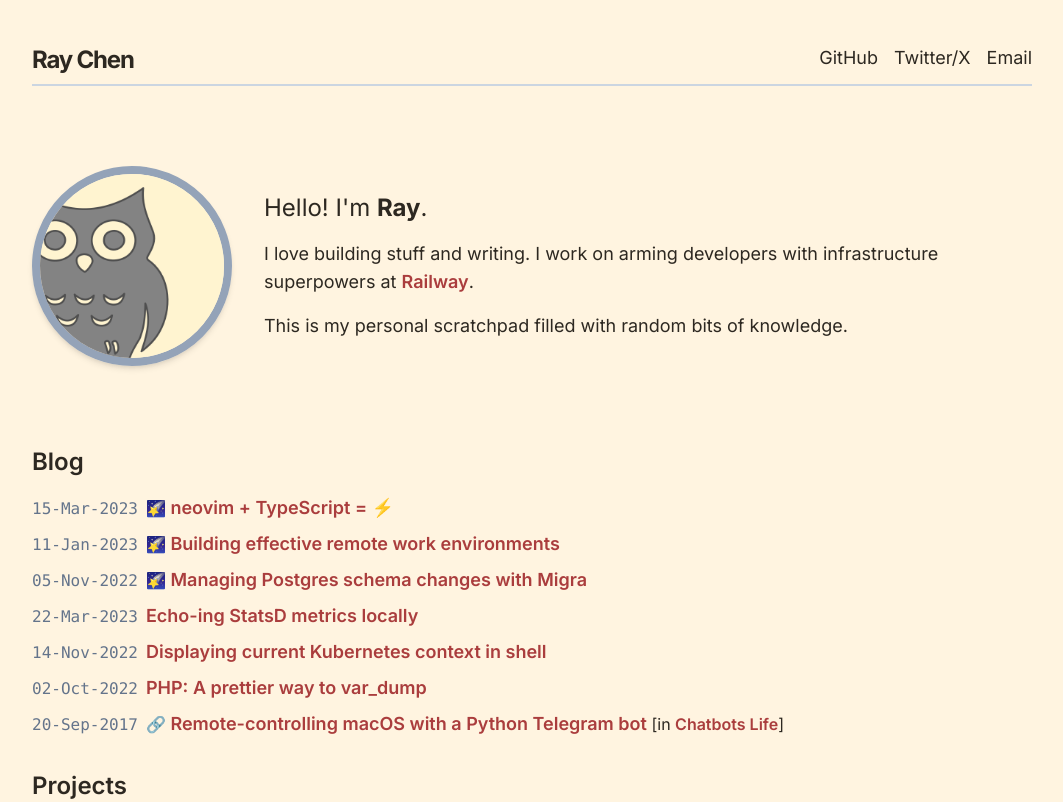
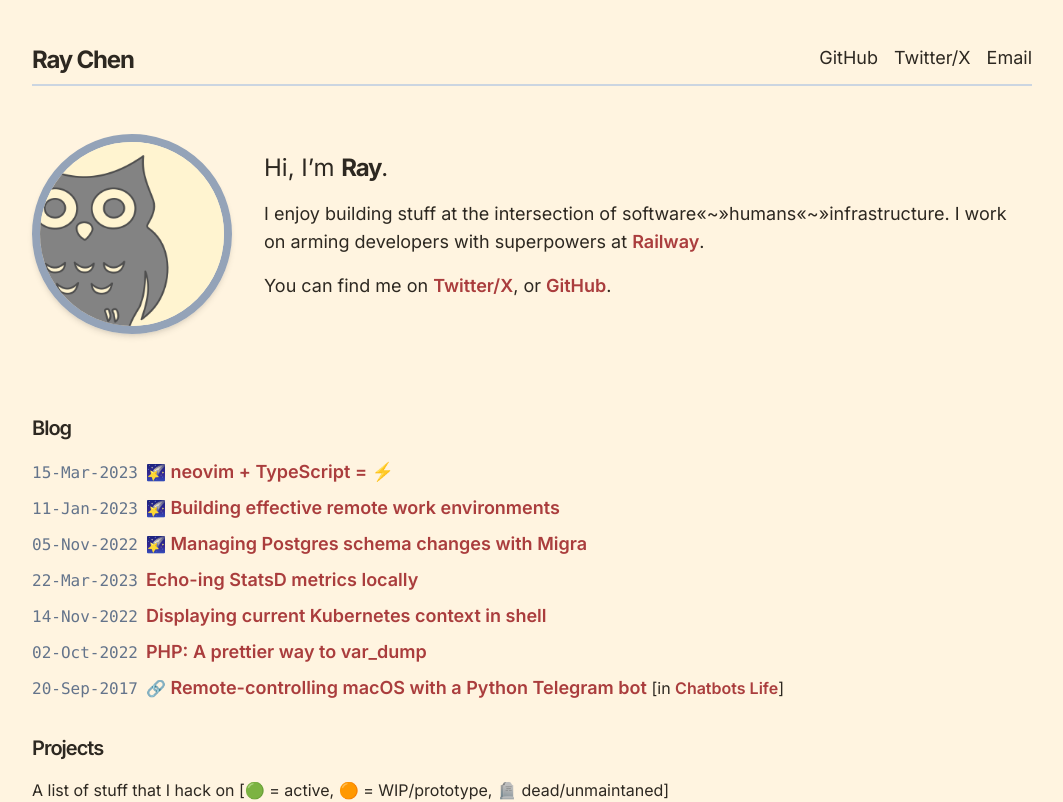
Before and after one commit to half0wl/raychen.io, a Next.js app: page / in a window 1280 px wide. Shown: the top 802 px of the page, without its empty margins (108-1171 px from the left). Built offline with nearby package versions, Linux system fonts and the light colour scheme.

Commit message:
Intro tweaks

```diff
--- a/src/pages/index.tsx
+++ b/src/pages/index.tsx
@@ -17,7 +17,7 @@ const Home: React.FC<ComponentProps> = ({ articles }) => {
   return (
     <>
       <Head />
-      <div className="mt-10 md:mt-20">
+      <div className="mt-10 md:mt-12">
         <section className="flex flex-col gap-8 md:flex-row md:items-center">
           <Image
             src="/owl.png"
@@ -26,34 +26,38 @@ const Home: React.FC<ComponentProps> = ({ articles }) => {
             width={200}
             height={200}
           />
-          <article className="">
+          <article>
             <h1 className="mb-4 text-2xl">
-              Hello! I'm <span className="font-bold">Ray</span>.
+              Hi, I’m <span className="font-bold tracking-tighter">Ray</span>.
             </h1>
             <p className="mb-4 text-lg">
-              I love building stuff and writing. I work on arming developers
-              with infrastructure superpowers at{' '}
+              I enjoy building stuff at the intersection of
+              software«~»humans«~»infrastructure. I work on arming developers
+              with superpowers at{' '}
               <Link href="https://railway.app/?utm_source=raychen.io">
                 Railway
               </Link>
               .
             </p>
-            <p className="text-lg">
-              This is my personal scratchpad filled with random bits of
-              knowledge.
+            <p className="mb-4 text-lg">
+              You can find me on{' '}
+              <Link href="https://twitter.com/rayofbytes">Twitter/X</Link>, or{' '}
+              <Link href="https://github.com/half0wl">GitHub</Link>.
             </p>
           </article>
         </section>
         <section className="mt-10 md:mt-20">
-          <h2 className="mb-4 text-2xl font-semibold">Blog</h2>
+          <h2 className="mb-4 text-xl font-semibold tracking-tighter">Blog</h2>
           <ArticleList articles={articles} />
         </section>
         <section className="mt-4 md:mt-8">
           {/* @TODO Move to a static data file */}
-          <h2 className="mb-4 text-2xl font-semibold">Projects</h2>
+          <h2 className="mb-4 text-xl font-semibold tracking-tighter">
+            Projects
+          </h2>
           <p className="mb-4">
-            A list of stuff that I hack on &mdash; 🟢 = active, 🟠 =
-            WIP/prototype, 🪦 dead/unmaintaned
+            A list of stuff that I hack on [🟢 = active, 🟠 = WIP/prototype, 🪦
+            dead/unmaintaned]
           </p>
           <ul>
             <li className="mb-2">
@@ -162,7 +166,7 @@ export const getStaticProps = async (): Promise<StaticPropsOut> => {
       pin: c.frontmatter.pin ?? false,
     }))
     .map((c) => ParsedArticleSchema.parse(c))
-    .sort((a, b) => Number(b.pin) - Number(a.pin))  // Pinned articles first
+    .sort((a, b) => Number(b.pin) - Number(a.pin)) // Pinned articles first
   return {
     props: {
       articles: transformed,
```
